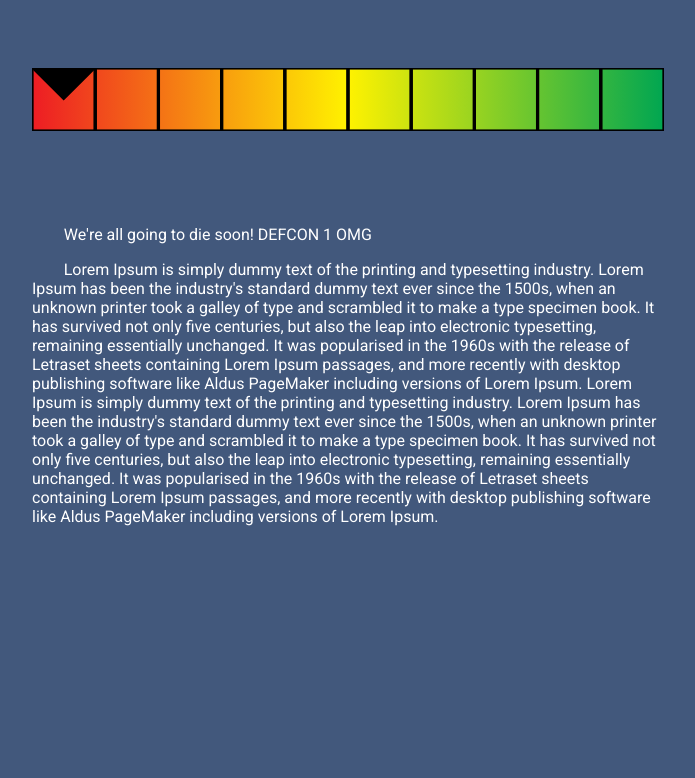
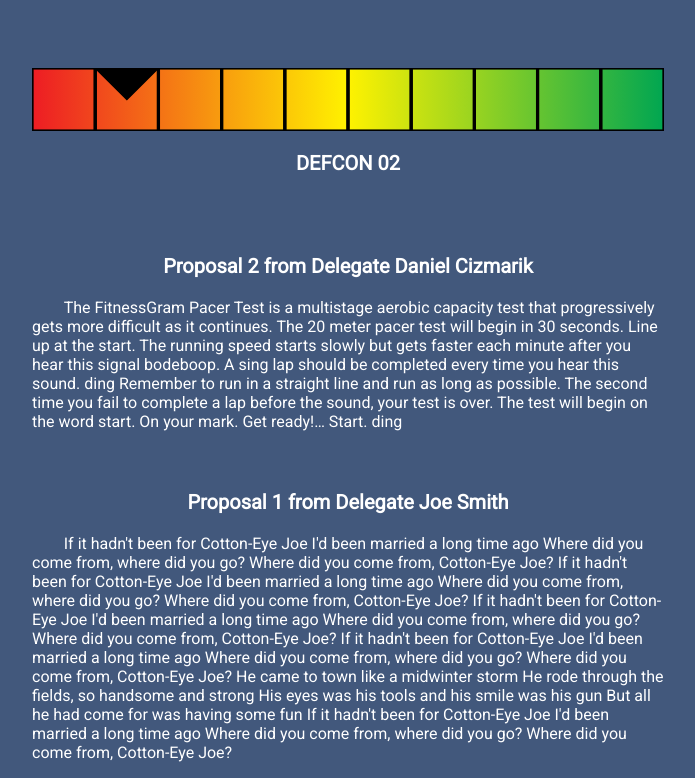
Before and after one commit to dcizmarik/E7TimeCapsule, a plain HTML site: page index.html in a window 1280 px wide. Shown: the part 135-913 px from the top of the page, without its empty margins (292-987 px from the left). Before the commit the page ends 800 px from the top, so only its background shows below. Drawn offline with Linux system fonts and the light colour scheme.

Commit message:
testing again

```diff
--- a/index.css
+++ b/index.css
@@ -8,6 +8,13 @@ h1 {
     text-align: center;
     font-family: 'Roboto', sans-serif;
     font-size: 35pt;
+    color: white;
+}
+
+h3 {
+    text-align: center;
+    font-family: 'Roboto', sans-serif;
+    font-size: 15pt;
     color: white;
 }
 
--- a/index.html
+++ b/index.html
@@ -1,8 +1,16 @@
 <html>
     <head>
+        <!-- <meta http-equiv="refresh" content="60"> -->
         <title>Time Capsule</title>
         <link rel="stylesheet" href="index.css">
         <link href="https://fonts.googleapis.com/css?family=Roboto" rel="stylesheet">
+
+        <script type="text/javascript">
+
+        setTimeout(function(){ location.reload(); }, 30000);
+
+        </script>
+
     </head>
 
     <body>
@@ -11,16 +19,41 @@
 
         <div id="spacer"></div>
 
-        <img src="defcon/defcon01.svg" alt="" class="center" width="40%">
-
-        <div id="spacer"></div>
+        <img id="defcon-image" src="defcon/defcon02.svg" alt="" class="center" width="40%">
+        <h3 class="center">DEFCON 02</h3>
         <div id="spacer"></div>
 
-        <div id="essay-content" class="center" width="70%">
-            <p>&nbsp;&nbsp;&nbsp;&nbsp;&nbsp;&nbsp;&nbsp;&nbsp;We're all going to die soon! DEFCON 1 OMG<p>
+        <div id="essay-content" class="center" width="100%">
+            <h3>Proposal 2 from Delegate Daniel Cizmarik</h3>
+            &nbsp;&nbsp;&nbsp;&nbsp;&nbsp;&nbsp;&nbsp;&nbsp;The FitnessGram Pacer Test is a multistage aerobic capacity test that progressively gets more difficult as it continues. The 20 meter pacer test will begin in 30 seconds. Line up at the start. The running speed starts slowly but gets faster each minute after you hear this signal bodeboop. A sing lap should be completed every time you hear this sound. ding Remember to run in a straight line and run as long as possible. The second time you fail to complete a lap before the sound, your test is over. The test will begin on the word start. On your mark. Get ready!… Start. ding﻿
 
-            &nbsp;&nbsp;&nbsp;&nbsp;&nbsp;&nbsp;&nbsp;&nbsp;Lorem Ipsum is simply dummy text of the printing and typesetting industry. Lorem Ipsum has been the industry's standard dummy text ever since the 1500s, when an unknown printer took a galley of type and scrambled it to make a type specimen book. It has survived not only five centuries, but also the leap into electronic typesetting, remaining essentially unchanged. It was popularised in the 1960s with the release of Letraset sheets containing Lorem Ipsum passages, and more recently with desktop publishing software like Aldus PageMaker including versions of Lorem Ipsum.
-            Lorem Ipsum is simply dummy text of the printing and typesetting industry. Lorem Ipsum has been the industry's standard dummy text ever since the 1500s, when an unknown printer took a galley of type and scrambled it to make a type specimen book. It has survived not only five centuries, but also the leap into electronic typesetting, remaining essentially unchanged. It was popularised in the 1960s with the release of Letraset sheets containing Lorem Ipsum passages, and more recently with desktop publishing software like Aldus PageMaker including versions of Lorem Ipsum.
+            <div id="spacer"></div>
+
+            <h3>Proposal 1 from Delegate Joe Smith</h3>
+            <p>&nbsp;&nbsp;&nbsp;&nbsp;&nbsp;&nbsp;&nbsp;&nbsp;If it hadn't been for Cotton-Eye Joe
+I'd been married a long time ago
+Where did you come from, where did you go?
+Where did you come from, Cotton-Eye Joe?
+If it hadn't been for Cotton-Eye Joe
+I'd been married a long time ago
+Where did you come from, where did you go?
+Where did you come from, Cotton-Eye Joe?
+If it hadn't been for Cotton-Eye Joe
+I'd been married a long time ago
+Where did you come from, where did you go?
+Where did you come from, Cotton-Eye Joe?
+If it hadn't been for Cotton-Eye Joe
+I'd been married a long time ago
+Where did you come from, where did you go?
+Where did you come from, Cotton-Eye Joe?
+He came to town like a midwinter storm
+He rode through the fields, so handsome and strong
+His eyes was his tools and his smile was his gun
+But all he had come for was having some fun
+If it hadn't been for Cotton-Eye Joe
+I'd been married a long time ago
+Where did you come from, where did you go?
+Where did you come from, Cotton-Eye Joe?</p>
         </div>
 
 
```
